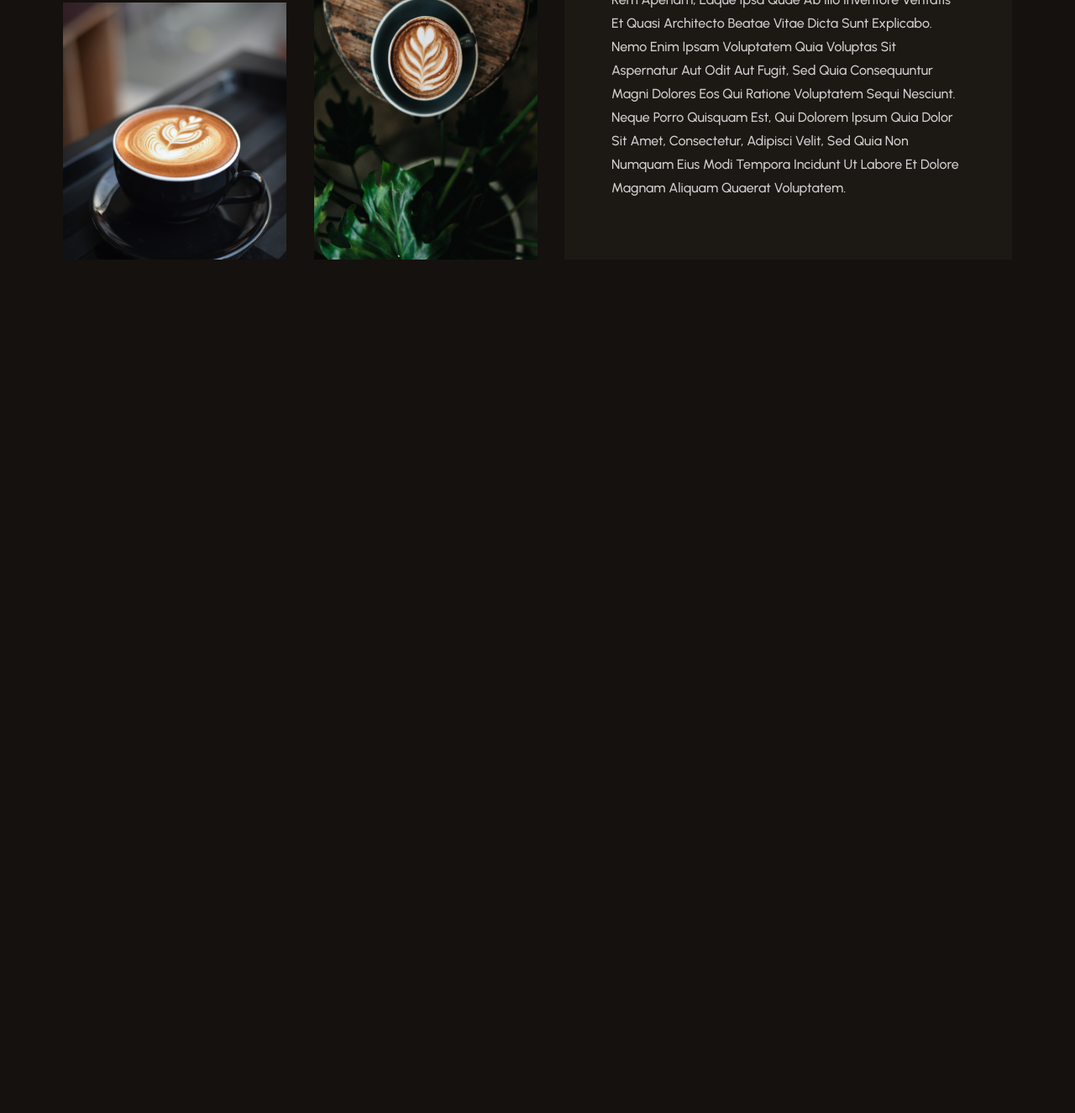
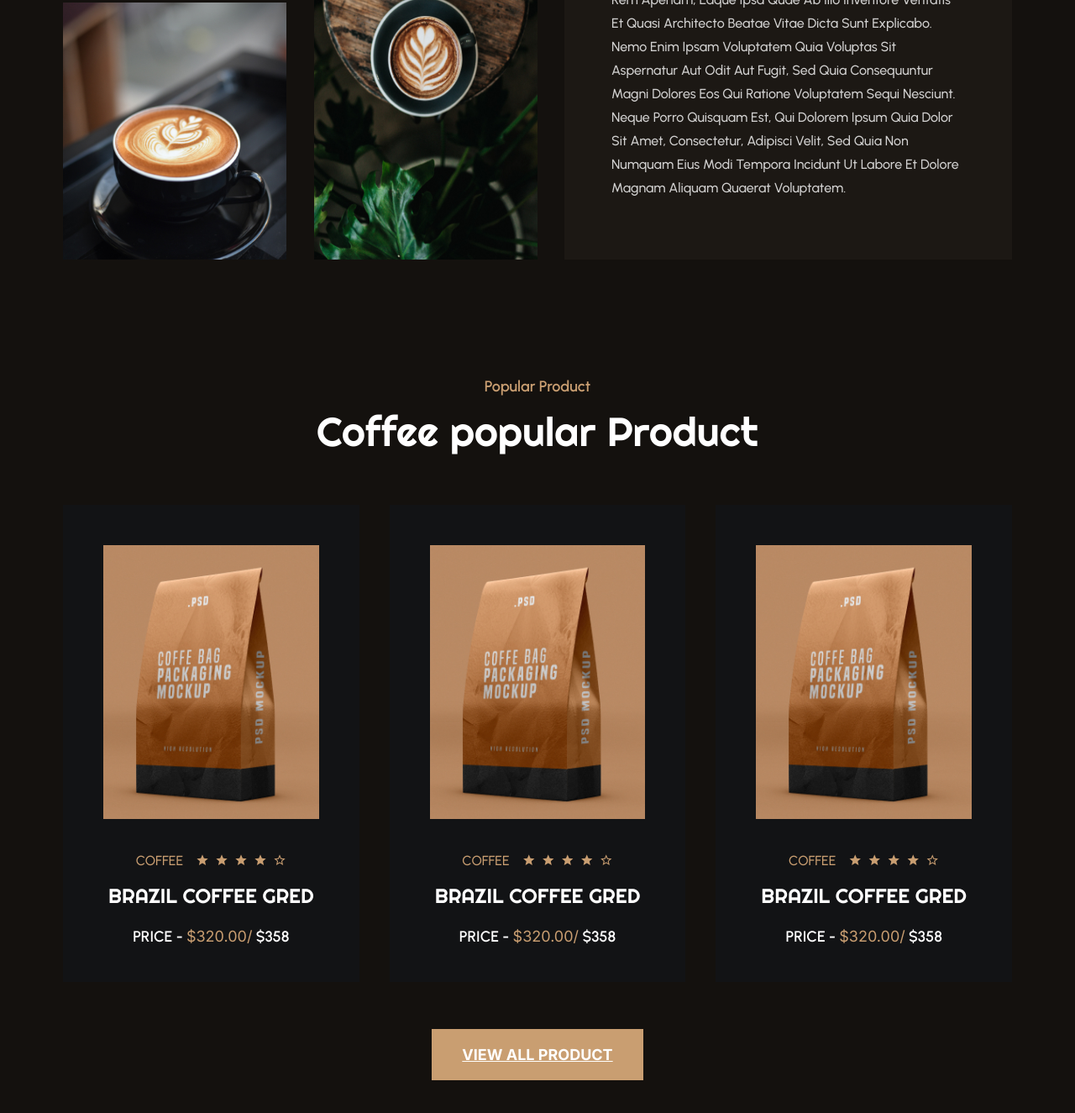
Before and after one commit to IgorOdaryuk/FigmaHTML-CSS_2, a plain HTML site: page index.html in a window 1280 px wide. Shown: the part 1957-3282 px from the top of the page at 84% size. Before the commit the page ends 2406 px from the top, so only its background shows below. Drawn offline with Linux system fonts and the light colour scheme.

Commit message:
adding three items in column

```diff
--- a/index.html
+++ b/index.html
@@ -96,7 +96,64 @@
                     </div>
                 </div>
             </div>
+        </section>
 
+        <section id="popular-section" class="section-main">
+            <div class="container">
+                <h2 class="section-title">Popular Product</h2>
+                <h3 class="section-subtitle">Coffee popular Product</h3>
+                <div class="popular-wrap">
+                    <div class="popular">
+                        <img class="popular__img" src="img/popular-1.jpg" alt="#">
+                        <div class="rating">
+                            <h4 class="rating__title">COFFEE</h4>
+                            <ul class="rating__list">
+                                <li class="rating__item material-icons-outlined">star</li>
+                                <li class="rating__item material-icons-outlined">star</li>
+                                <li class="rating__item material-icons-outlined">star</li>
+                                <li class="rating__item material-icons-outlined">star</li>
+                                <li class="rating__item material-icons-outlined">star_border</li>
+                            </ul>
+                        </div>
+                        <h3 class="popular__title">brazil coffee gred</h3>
+                        <b class="popular__price">Price - <strong class="popular__price_dark">$320.00/</strong> $358</b>
+                        <button class="popular__btn btn-primary"><span class="material-icons-outlined">local_mall</span>Add to cart</button>
+                    </div>
+                    <div class="popular">
+                        <img class="popular__img" src="img/popular-1.jpg" alt="#">
+                        <div class="rating">
+                            <h4 class="rating__title">COFFEE</h4>
+                            <ul class="rating__list">
+                                <li class="rating__item material-icons-outlined">star</li>
+                                <li class="rating__item material-icons-outlined">star</li>
+                                <li class="rating__item material-icons-outlined">star</li>
+                                <li class="rating__item material-icons-outlined">star</li>
+                                <li class="rating__item material-icons-outlined">star_border</li>
+                            </ul>
+                        </div>
+                        <h3 class="popular__title">brazil coffee gred</h3>
+                        <b class="popular__price">Price - <strong class="popular__price_dark">$320.00/</strong> $358</b>
+                        <button class="popular__btn btn-primary"><span class="material-icons-outlined">local_mall</span>Add to cart</button>
+                    </div>
+                    <div class="popular">
+                        <img class="popular__img" src="img/popular-1.jpg" alt="#">
+                        <div class="rating">
+                            <h4 class="rating__title">COFFEE</h4>
+                            <ul class="rating__list">
+                                <li class="rating__item material-icons-outlined">star</li>
+                                <li class="rating__item material-icons-outlined">star</li>
+                                <li class="rating__item material-icons-outlined">star</li>
+                                <li class="rating__item material-icons-outlined">star</li>
+                                <li class="rating__item material-icons-outlined">star_border</li>
+                            </ul>
+                        </div>
+                        <h3 class="popular__title">brazil coffee gred</h3>
+                        <b class="popular__price">Price - <strong class="popular__price_dark">$320.00/</strong> $358</b>
+                        <button class="popular__btn btn-primary"><span class="material-icons-outlined">local_mall</span>Add to cart</button>
+                    </div>
+                </div>
+                <a class="popular__link btn-primary" href="#">View all product</a>
+            </div>
         </section>
     </main>
 </body>
--- a/style.css
+++ b/style.css
@@ -252,3 +252,75 @@ cursor: default;
 .history__subtitle {
     margin-bottom: 36px;
 }
+
+/* Popular */
+.popular-wrap {
+    display: flex;
+    justify-content: space-between;
+    gap: 36px;
+    margin-bottom: 56px;
+}
+.popular {
+    padding: 48px 48px 40px 48px;
+    background-color: #121315;
+    text-align: center;
+    text-transform: uppercase;
+}
+.popular__img {
+    display: block;
+    margin-bottom: 36px;
+}
+.rating {
+    display: flex;
+    justify-content: center;
+    gap: 15px;
+    color: #C99E71;
+}
+.rating__title {
+    font-weight: 500;
+}
+.rating__list {
+    display: flex;
+    justify-content: space-between;
+    gap: 7px;
+}
+.rating__item {
+    font-size: 16px;
+    line-height: 26px;
+}
+.popular__title {
+    margin: 12px 0 20px;
+    font: 24px/30px 'Righteous', cursive;
+}
+.popular__price {
+    display: block;
+    font-size: 18px;
+    font-weight: 600;
+}
+.popular__price_dark {
+    color: #C99E71;
+    font: 400 18px 'Inter', Arial, Helvetica, sans-serif;
+}
+.popular__btn {
+    display: none;
+    justify-content: center;
+    align-items: center;
+    gap: 15px;
+    width: 170px;
+    margin: 38px auto 0;
+    padding: 13px 0;
+    font: 600 18px/22px 'Urbanist', Arial, Helvetica, sans-serif;
+    text-transform: none;
+}
+.popular:hover .rating,
+.popular:hover .popular__price {
+    display: none;
+}
+.popular:hover .popular__btn {
+    display: flex;
+}
+.popular__link {
+    display: block;
+    width: 252px;
+    margin: 0 auto;
+}
```
